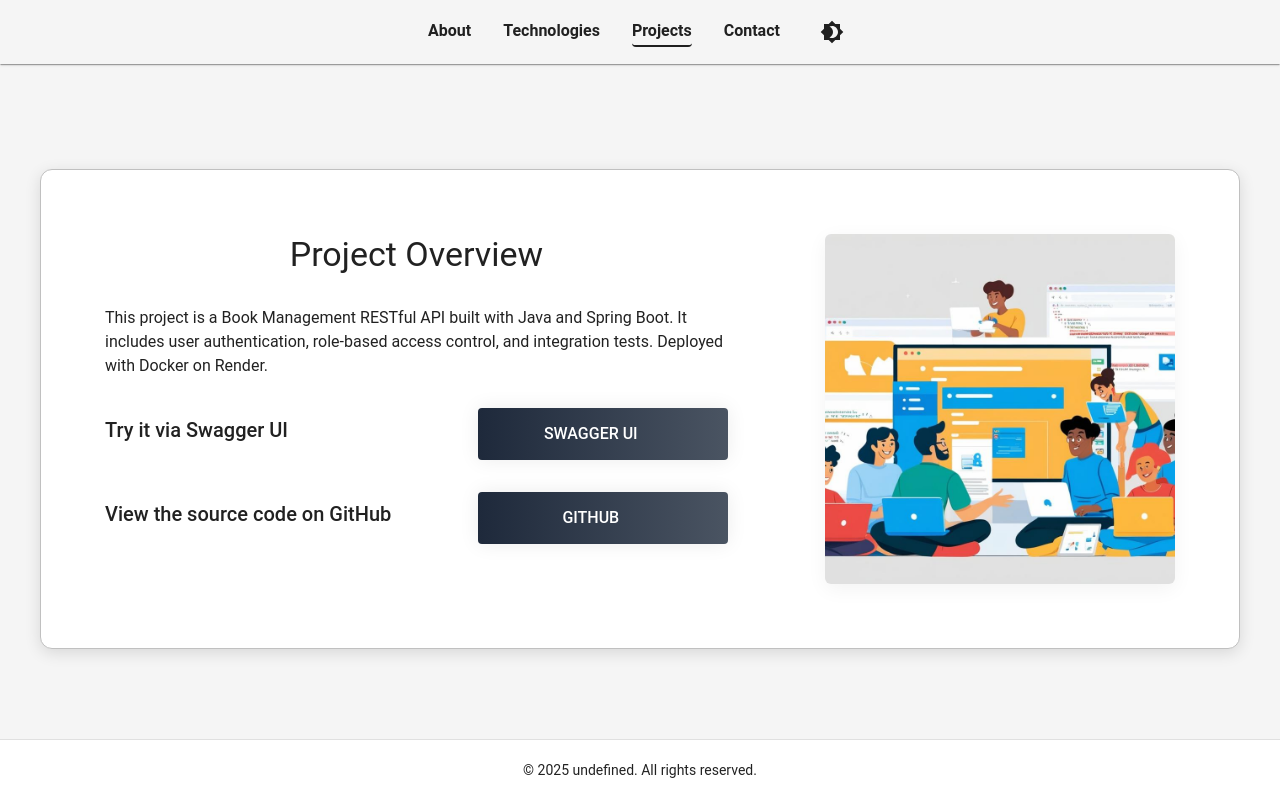
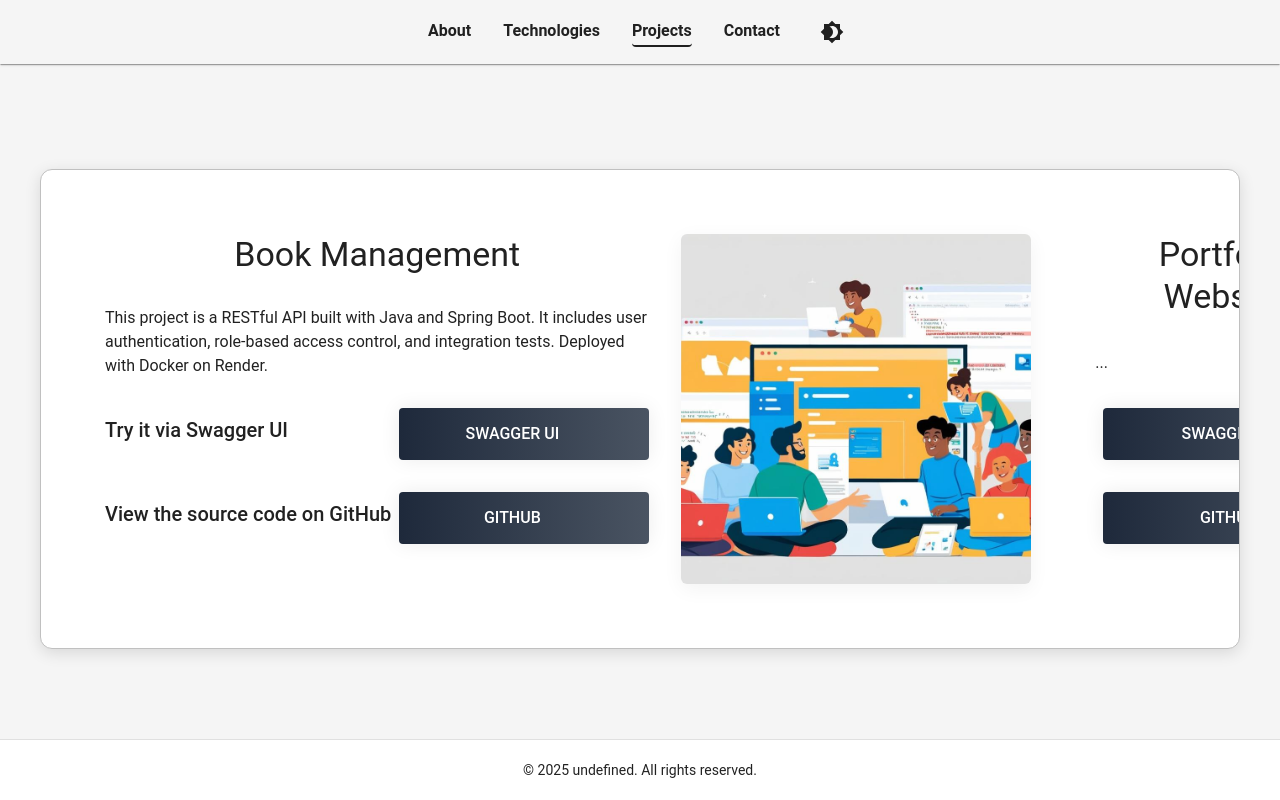
Before and after one commit to OfekSagiv/portfolio-page-spa, a React (Vite) app: page / in a window 1280 px wide. Both pictures are taken after a click on the button "Projects". Built offline with nearby package versions, Linux system fonts and the light colour scheme; some icons are missing.

Commit message:
refactor: restructure components, rename files, and update theme/project assets

```diff
--- a/src/components/contact/Contact.jsx
+++ b/src/components/contact/Contact.jsx
@@ -4,14 +4,12 @@ import {useContactForm} from "../../hooks/useContactForm";
 import ContactForm from "./ContactForm.jsx";
 import ContactDetails from "./ContactDetails.jsx";
 import ResponsiveDivider from "../shared/divider/ResponsiveDivider.jsx";
-import {ContactContainer} from "./contact.styles.js";
-
 
 const Contact = () => {
     const {formRef, handleSubmit} = useContactForm();
 
     return (
-        <ContactContainer>
+        <>
             <Box sx={{flex: 1}}>
                 <ContactForm formRef={formRef} handleSubmit={handleSubmit}/>
             </Box>
@@ -19,7 +17,7 @@ const Contact = () => {
             <Box sx={{flex: 1}}>
                 <ContactDetails/>
             </Box>
-            </ContactContainer>
+        </>
     );
 };
 
--- a/src/components/contact/ContactDetails.jsx
+++ b/src/components/contact/ContactDetails.jsx
@@ -10,7 +10,7 @@ const ContactDetails = () => {
     return (
         <>
             <StyledContactTitle variant="h4" gutterBottom noWrap>{SECTION_TITLES.CONTACT}</StyledContactTitle>
-            <Stack spacing={5}>
+            <Stack spacing={{ xs: 2, md: 5 }}>
                 {SOCIAL_LINKS.map(({ icon, text, href }, i) => (
                     <SocialLinks key={i} icon={icon} text={text} href={href} />
                 ))}
--- a/src/components/contact/contact.styles.js
+++ b/src/components/contact/contact.styles.js
@@ -1,13 +1,6 @@
-import {Box, TextField, Typography} from "@mui/material";
+import {TextField, Typography} from "@mui/material";
 import {styled} from "@mui/material/styles";
 
-export const ContactContainer = styled(Box)(({ theme }) => ({
-    display: "flex",
-    flexDirection: "row",
-    [theme.breakpoints.down("md")]: {
-        flexDirection: "column",
-    },
-}));
 
 export const StyledContactTitle = styled(Typography)(({ theme }) => ({
     textAlign: "center",
--- /dev/null
+++ b/src/components/projects/ProjectDisplay.jsx
@@ -0,0 +1,35 @@
+import React from "react";
+import ProjectCard from "./ProjectCard";
+import {StyledProjectImage} from "./Projects.styles";
+import {PROJECTS} from "../../constants/projects.js";
+import {ICONS} from "../shared/icons/icons.jsx";
+import {ImageWrapper} from "../about/About.styles.js";
+import Divider from "@mui/material/Divider";
+
+const ProjectDisplay = () => {
+
+    return (
+        <>
+            {PROJECTS.map((project, index) => (
+                <React.Fragment key={index}>
+                    <ProjectCard
+                        title={project.title}
+                        description={project.description}
+                        demoText={project.demoText}
+                        demoLink={project.demoLink}
+                        demoIcon={ICONS[project.demoIcon]}
+                        codeText={project.codeText}
+                        codeLink={project.codeLink}
+                        codeIcon={ICONS[project.codeIcon]}
+                    />
+                    <ImageWrapper>
+                        <StyledProjectImage src={project.image} alt={`Project ${index + 1} thumbnail`} />
+                    </ImageWrapper>
+                    {index < PROJECTS.length - 1 && <Divider/>}
+                </React.Fragment>
+            ))}
+        </>
+    );
+};
+
+export default ProjectDisplay;
--- a/src/components/projects/Projects.jsx
+++ /dev/null
@@ -1,30 +0,0 @@
-import React from "react";
-import ProjectCard from "./ProjectCard";
-import {StyledProjectImage} from "./Projects.styles";
-import {PROJECTS} from "../../constants/projects.js";
-import {ICONS} from "../shared/icons/icons.jsx";
-import {ImageWrapper} from "../about/About.styles.js";
-
-const Projects = () => {
-    const project = PROJECTS[0];
-
-    return (
-       <>
-                < ProjectCard
-                    title={project.title}
-                    description={project.description}
-                    demoText={project.demoText}
-                    demoLink={project.demoLink}
-                    demoIcon={ICONS[project.demoIcon]}
-                    codeText={project.codeText}
-                    codeLink={project.codeLink}
-                    codeIcon={ICONS[project.codeIcon]}
-                />
-            <ImageWrapper>
-            <StyledProjectImage src={project.image} alt="Project thumbnail" />
-            </ImageWrapper>
-        </>
-    );
-};
-
-export default Projects;
--- a/src/components/projects/Projects.styles.js
+++ b/src/components/projects/Projects.styles.js
@@ -6,7 +6,6 @@ export const StyledProjectImage = styled("img")(({ theme }) => ({
     width: 350,
     height: 350,
     borderRadius: 6,
-
     boxShadow: "0 5px 20px rgba(0, 0, 0, 0.05)",
     [theme.breakpoints.down("md")]: {
         width: 220,
@@ -34,7 +33,6 @@ export const ProjectButtonRow = styled(Box)(({ theme }) => ({
     alignItems: "center",
     justifyContent: "space-between",
     gap: theme.spacing(1),
-
     [theme.breakpoints.down("sm")]: {
         flexDirection: "column",
         alignItems: "center",
--- a/src/components/shared/divider/ResponsiveDivider.styles.js
+++ b/src/components/shared/divider/ResponsiveDivider.styles.js
@@ -1,16 +1,5 @@
 import { styled } from "@mui/material/styles";
 import Divider from "@mui/material/Divider";
-
-// export const StyledDivider = styled(Divider)(({ theme }) => ({
-//     borderColor: theme.palette.divider,
-//     marginLeft: theme.spacing(1),
-//     marginRight: theme.spacing(1),
-//     display: "none",
-//     [theme.breakpoints.up("md")]: {
-//         display: "block",
-//     },
-// }));
-
 
 export const StyledDivider = styled(Divider)(({ theme }) => ({
     borderColor: theme.palette.divider,
@@ -28,6 +17,6 @@ export const StyledDivider = styled(Divider)(({ theme }) => ({
         width: "100%",
         borderTopWidth: 1,
         borderBottomWidth: 0,
-        margin: theme.spacing(6, 0),
+        margin: theme.spacing(2, 0),
     },
 }));
--- a/src/components/shared/elements/elements.styles.js
+++ b/src/components/shared/elements/elements.styles.js
@@ -16,7 +16,6 @@ export const CustomSection = styled("section")(() => ({
     justifyContent: "center" ,
     alignItems: "center",
     paddingTop: "80px",
-
 }));
 
 export const CardContainer = styled(Box)(({ theme }) => ({
@@ -31,7 +30,10 @@ export const CardContainer = styled(Box)(({ theme }) => ({
     flexDirection: "row",
     borderRadius: 12,
     overflow: "hidden",
+
     [theme.breakpoints.down("md")]: {
+        boxSizing: 'border-box',
+        width: "100%",
         flexDirection: "column-reverse",
         alignItems: "stretch",
         textAlign: "center",
--- a/src/components/shared/section/sectionObject.jsx
+++ b/src/components/shared/section/sectionObject.jsx
@@ -1,11 +1,11 @@
 import About from "../../about/About.jsx";
-import Technologies from "../../Technologies/Technologies.jsx";
-import Projects from "../../projects/Projects.jsx";
+import Technologies from "../../technologies/Technologies.jsx";
+import ProjectDisplay from "../../projects/ProjectDisplay.jsx";
 import Contact from "../../contact/Contact.jsx";
 
 export const SECTION_COMPONENTS = {
     about: <About />,
     technologies: <Technologies />,
-    projects: <Projects />,
+    projects: <ProjectDisplay />,
     contact: <Contact />,
 };
--- a/src/constants/projects.js
+++ b/src/constants/projects.js
@@ -1,15 +1,24 @@
 export const PROJECTS = [
     {
-        title: "Project Overview",
+        title: "Book Management",
         description:
-            "This project is a Book Management RESTful API built with Java and Spring Boot. It includes user authentication, role-based access control, and integration tests. Deployed with Docker on Render.",
+            "This project is a RESTful API built with Java and Spring Boot. It includes user authentication, role-based access control, and integration tests. Deployed with Docker on Render.",
         demoText: "Try it via Swagger UI",
         demoLink: "https://app.ofeksagiv.com/swagger-ui/index.html",
         demoIcon: "external",
         codeText: "View the source code on GitHub",
         codeLink: "https://github.com/OfekSagiv/book-management",
         codeIcon: "github",
-        image: "/project-photo.png" ,
+        image: "/project1-photo.png" ,
+    },
+    {
+        title: "Portfolio Website",
+        description: "...",
+        demoLink: "...",
+        codeLink: "https://github.com/OfekSagiv/portfolio-page-spa",
+        image: "/project2-photo.png",
+        demoIcon: "SWAGGER",
+        codeIcon: "GITHUB",
     },
 ];
 
```
Also changed, not shown: public/project1-photo.png (renamed from public/project-photo.png), public/project2-photo.png (added), src/components/technologies/Technologies.jsx (renamed from src/components/Technologies/Technologies.jsx), src/components/technologies/Technologies.styles.js (renamed from src/components/Technologies/Technologies.styles.js).
